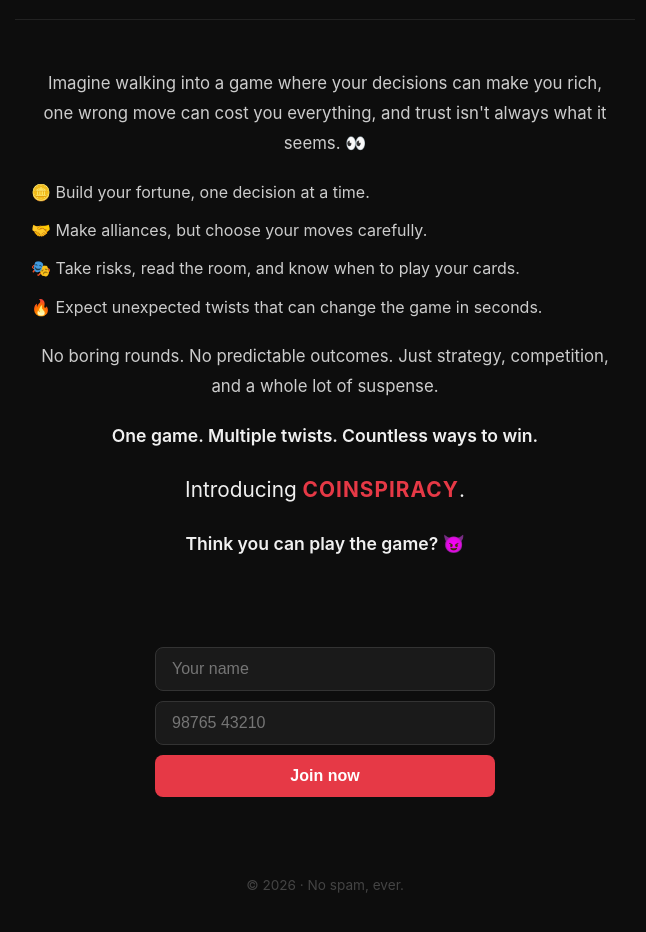
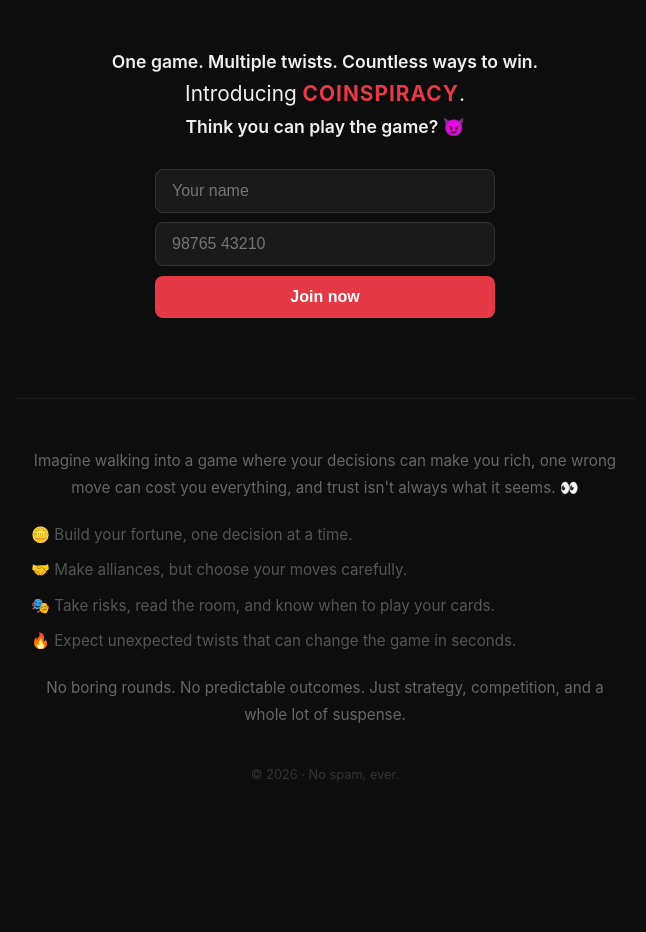
Before and after one commit to Sumit-Dss/waitlist, a React (Vite) app in the folder ransom-waitlist/client/: page / in a window 1280 px wide. Shown: the part 580-1512 px from the top of the page, without its empty margins (315-961 px from the left). After the commit the page ends 1462 px from the top, so only its background shows below. Built offline with nearby package versions, Linux system fonts and the light colour scheme.

Commit message:
reorder: tagline before form, description in footer

```diff
--- a/ransom-waitlist/client/src/App.css
+++ b/ransom-waitlist/client/src/App.css
@@ -102,46 +102,29 @@ body {
   display: flex;
   flex-direction: column;
   align-items: center;
-  padding: 2.5rem 1rem 1rem;
+  padding: 2rem 1rem;
   width: 100%;
 }
 
-/* ── Description ── */
-.description {
+/* ── Tagline block ── */
+.tagline-section {
   max-width: 620px;
   width: 100%;
   display: flex;
   flex-direction: column;
-  gap: 1.2rem;
-  padding: 3rem 1rem;
+  gap: 0.6rem;
+  padding: 2rem 1rem 0;
   text-align: center;
-  color: #ccc;
-  font-size: clamp(0.9rem, 2.5vw, 1.05rem);
-  line-height: 1.8;
-  border-top: 1px solid #222;
-}
-
-.description ul {
-  list-style: none;
-  display: flex;
-  flex-direction: column;
-  gap: 0.6rem;
-  padding: 0;
-  text-align: left;
-}
-
-.description li {
-  font-size: clamp(0.9rem, 2.5vw, 1rem);
 }
 
 .tagline {
   font-weight: 600;
   color: #f0f0f0;
-  font-size: clamp(0.95rem, 2.5vw, 1.1rem) !important;
+  font-size: clamp(0.95rem, 2.5vw, 1.1rem);
 }
 
 .introducing {
-  font-size: clamp(1rem, 3vw, 1.3rem) !important;
+  font-size: clamp(1rem, 3vw, 1.3rem);
   color: #f0f0f0;
 }
 
@@ -151,13 +134,43 @@ body {
 }
 
 .cta-text {
-  font-size: clamp(0.95rem, 2.5vw, 1.1rem) !important;
+  font-size: clamp(0.95rem, 2.5vw, 1.1rem);
   color: #f0f0f0;
   font-weight: 600;
 }
 
-footer {
-  margin-top: 4rem;
-  color: #444;
-  font-size: 0.85rem;
+/* ── Description footer ── */
+.description {
+  max-width: 620px;
+  width: 100%;
+  display: flex;
+  flex-direction: column;
+  gap: 1.2rem;
+  padding: 3rem 1rem 2rem;
+  text-align: center;
+  color: #666;
+  font-size: clamp(0.85rem, 2.2vw, 0.95rem);
+  line-height: 1.8;
+  border-top: 1px solid #1a1a1a;
+  margin-top: 3rem;
 }
+
+.description ul {
+  list-style: none;
+  display: flex;
+  flex-direction: column;
+  gap: 0.5rem;
+  padding: 0;
+  text-align: left;
+  color: #555;
+}
+
+.description li {
+  font-size: clamp(0.85rem, 2.2vw, 0.95rem);
+}
+
+.footer-copy {
+  color: #333;
+  font-size: 0.8rem;
+  margin-top: 1rem;
+}
--- a/ransom-waitlist/client/src/App.jsx
+++ b/ransom-waitlist/client/src/App.jsx
@@ -8,11 +8,9 @@ export default function App() {
   const [name, setName] = useState("");
   const [phone, setPhone] = useState("");
   const [submitted, setSubmitted] = useState(false);
-
   const [nameError, setNameError] = useState("");
   const [phoneError, setPhoneError] = useState("");
 
-  // Indian mobile: exactly 10 digits starting with 6-9
   const phoneRegex = /^[6-9]\d{9}$/;
 
   async function handleJoin(e) {
@@ -40,7 +38,7 @@ export default function App() {
     try {
       await fetch("https://script.google.com/macros/s/AKfycbxxWaCah5mx6y_-kNomU-sB3Qg97W9F5K_l42sbaOIMvglE2ohq7umeJXnvEi0nYMw/exec", {
         method: "POST",
-        mode: "no-cors", // Apps Script doesn't send CORS headers; write still goes through
+        mode: "no-cors",
         headers: { "Content-Type": "application/json" },
         body: JSON.stringify({ name: name.trim(), phone: phone.trim() }),
       });
@@ -52,7 +50,6 @@ export default function App() {
     <div className="page">
       <header className="hero">
         <p className="eyebrow">Something big is coming</p>
-
         <div className="ransom-headline">
           <img src={coinspiracyImg} alt="coinspiracy" className="img-coinspiracy" />
           <img src={joinImg} alt="join" className="img-join" />
@@ -60,15 +57,7 @@ export default function App() {
         </div>
       </header>
 
-      <section className="description">
-        <p>Imagine walking into a game where your decisions can make you rich, one wrong move can cost you everything, and trust isn't always what it seems. 👀</p>
-        <ul>
-          <li>🪙 Build your fortune, one decision at a time.</li>
-          <li>🤝 Make alliances, but choose your moves carefully.</li>
-          <li>🎭 Take risks, read the room, and know when to play your cards.</li>
-          <li>🔥 Expect unexpected twists that can change the game in seconds.</li>
-        </ul>
-        <p>No boring rounds. No predictable outcomes. Just strategy, competition, and a whole lot of suspense.</p>
+      <section className="tagline-section">
         <p className="tagline">One game. Multiple twists. Countless ways to win.</p>
         <p className="introducing">Introducing <strong>COINSPIRACY</strong>.</p>
         <p className="cta-text">Think you can play the game? 😈</p>
@@ -91,7 +80,11 @@ export default function App() {
               placeholder="98765 43210"
               maxLength={10}
               value={phone}
-              onChange={(e) => { setPhone(e.target.value); setPhoneError(""); }}
+              onChange={(e) => { setPhone(e.target.value.replace(/\s+/g, "")); setPhoneError(""); }}
+              onBlur={() => {
+                if (phone && !phoneRegex.test(phone.replace(/\s+/g, "")))
+                  setPhoneError("Enter a valid Indian mobile number");
+              }}
             />
             {phoneError && <p className="field-error">{phoneError}</p>}
             <button type="submit">Join now</button>
@@ -99,8 +92,16 @@ export default function App() {
         )}
       </div>
 
-      <footer>
-        <p>© 2026 · No spam, ever.</p>
+      <footer className="description">
+        <p>Imagine walking into a game where your decisions can make you rich, one wrong move can cost you everything, and trust isn't always what it seems. 👀</p>
+        <ul>
+          <li>🪙 Build your fortune, one decision at a time.</li>
+          <li>🤝 Make alliances, but choose your moves carefully.</li>
+          <li>🎭 Take risks, read the room, and know when to play your cards.</li>
+          <li>🔥 Expect unexpected twists that can change the game in seconds.</li>
+        </ul>
+        <p>No boring rounds. No predictable outcomes. Just strategy, competition, and a whole lot of suspense.</p>
+        <p className="footer-copy">© 2026 · No spam, ever.</p>
       </footer>
     </div>
   );
```
